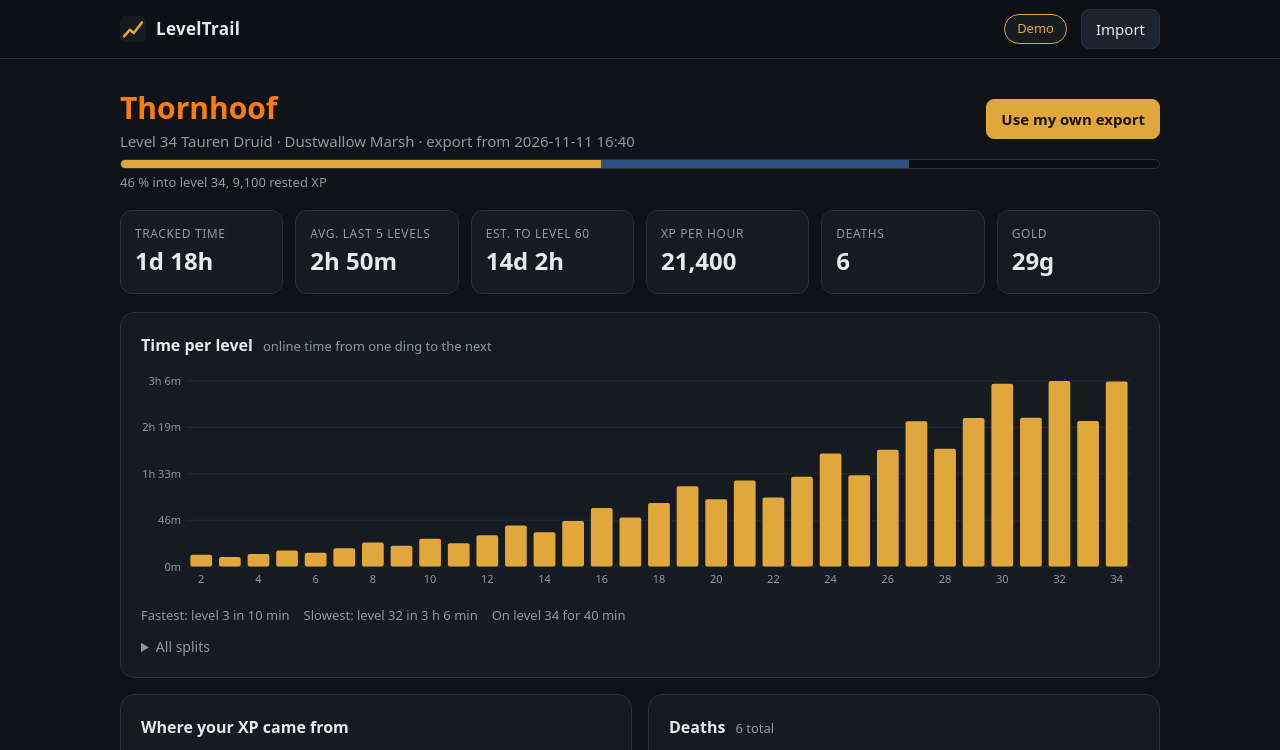
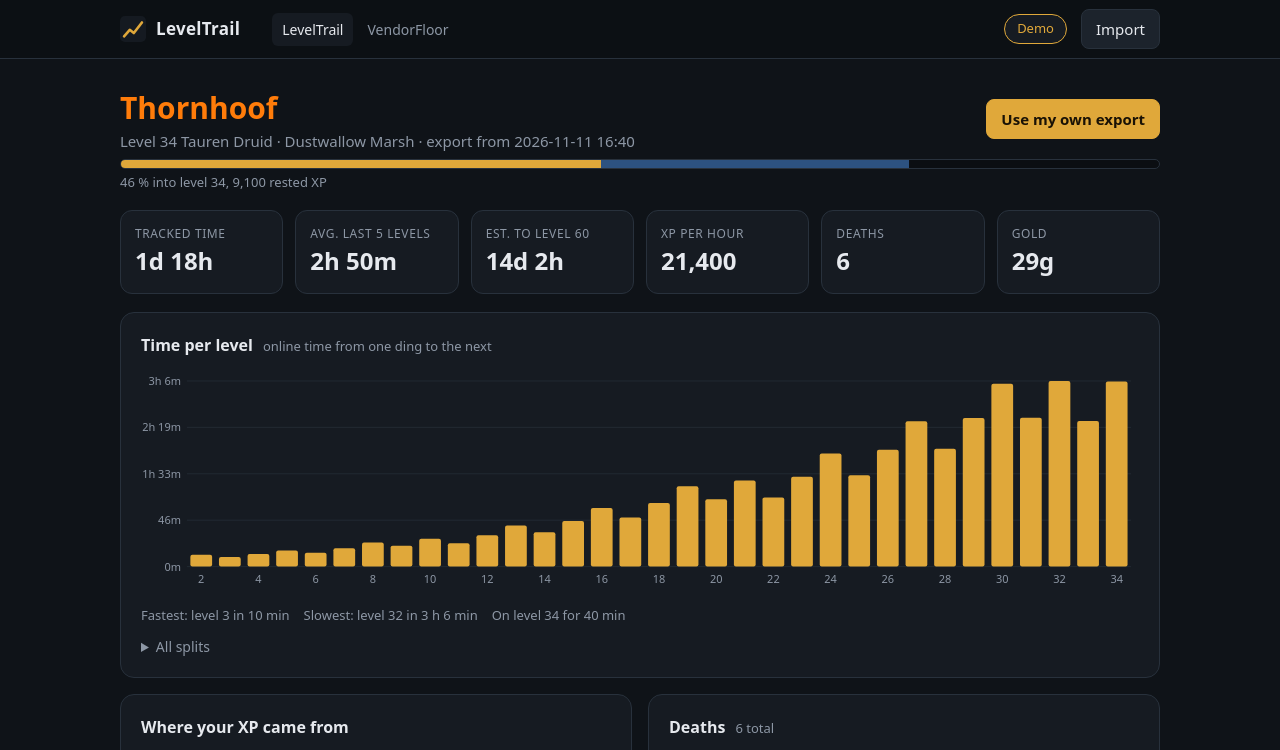
Before and after one commit to Bencepo/LevelTrail, a plain HTML site: page web/index.html in a window 1280 px wide. Both pictures are taken after a click on the button "Try a demo character". Shown: the top 750 px of the page. Drawn offline with Linux system fonts and the light colour scheme.

Commit message:
1.1.0-beta: VendorFloor profit in the export, gold per hour per session, site navigation
Co-Authored-By: Claude Opus 5.5 <noreply@anthropic.com>
Claude-Session: https://claude.ai/code/session_01Wgy9Mu5PkoPuhNSwen3MX5

```diff
--- a/web/index.html
+++ b/web/index.html
@@ -23,6 +23,7 @@ header.top .wrap{display:flex;align-items:center;gap:14px;height:58px}
 .brand{display:flex;align-items:center;gap:10px;font-weight:700;letter-spacing:.3px;font-size:17px}
 .brand svg{width:26px;height:26px}
 .spacer{flex:1}
+.nav{display:flex;gap:4px;margin-left:18px}.nav a{color:var(--muted);text-decoration:none;font-size:14px;padding:6px 10px;border-radius:6px}.nav a.on,.nav a:hover{color:var(--text);background:var(--panel)}
 .chars{display:flex;gap:6px;flex-wrap:wrap}
 .chip{border:1px solid var(--line);background:var(--panel);color:var(--text);border-radius:999px;padding:4px 12px;font-size:13px;cursor:pointer}
 .chip.on{border-color:var(--gold);color:var(--gold)}
@@ -84,6 +85,7 @@ footer{border-top:1px solid var(--line);margin-top:40px;padding:22px 0 40px;colo
 <body>
 <header class="top"><div class="wrap">
   <div class="brand"><svg viewBox="0 0 32 32"><rect width="32" height="32" rx="6" fill="#151a21"/><path d="M5 25 L12 17 L17 21 L27 8" stroke="#e0a83a" stroke-width="3.2" fill="none" stroke-linecap="round" stroke-linejoin="round"/></svg>LevelTrail</div>
+  <nav class="nav"><a class="on" href="../leveltrail/">LevelTrail</a><a href="../vendorfloor/">VendorFloor</a></nav>
   <div class="spacer"></div>
   <div class="chars" id="chars"></div>
   <button id="addBtn" class="hidden">Import</button>
@@ -170,7 +172,7 @@ function charId(c) { return `${c.name || "Unknown"}-${c.realm || ""}`; }
 function slim(d) {
   // keep what the viewer needs; drop quests, recipes, spells, bags and bank
   const c = d.char, o = {};
-  ["name","realm","class","race","date","ts","addonVersion","level","xp","xpMax","rested","online","splits","levelSince","xpSources","deaths","deathCount","goldDays","repairs","sessionMonths","sessions","libraryBooks","zones","pace","copper","zone","subzone","professions"].forEach(k => { if (c[k] !== undefined) o[k] = c[k]; });
+  ["name","realm","class","race","date","ts","addonVersion","level","xp","xpMax","rested","online","splits","levelSince","xpSources","deaths","deathCount","goldDays","repairs","sessionMonths","sessions","libraryBooks","vendorFloor","zones","pace","copper","zone","subzone","professions"].forEach(k => { if (c[k] !== undefined) o[k] = c[k]; });
   return o;
 }
 
@@ -269,6 +271,7 @@ function render() {
   const lb = c.libraryBooks;
   const months = arr(c.sessionMonths);
   const sessions = arr(c.sessions);
+  const hasFlips = !!c.vendorFloor || sessions.some(s => s.flipProfit != null);
   const others = Object.keys(chars).map(id => chars[id]).sort((a, b) => (b.level || 0) - (a.level || 0));
 
   $("view").innerHTML = `
@@ -331,6 +334,7 @@ function render() {
   <section class="card">
     <h2>Gold <span class="small">${c.repairs ? `repairs: ${gold(c.repairs.total)} in ${num(c.repairs.count)} visits` : ""}</span></h2>
     ${goldChart(c.goldDays)}
+    ${vfBlock(c.vendorFloor)}
   </section>
 
   <div class="grid2">
@@ -345,9 +349,9 @@ function render() {
 
     <section class="card">
       <h2>Play sessions</h2>
-      ${sessions.length || months.length ? `<div class="tblwrap" style="max-height:240px"><table><thead><tr><th>Day</th><th class="num">Time</th><th class="num">Levels</th><th class="num">Gold</th></tr></thead><tbody>
-        ${[...sessions].reverse().slice(0, 14).map(s => `<tr><td>${esc(s.date)}</td><td class="num">${dur((+s.minutes || 0) * 60)}</td><td class="num">${esc(s.levelStart)}→${esc(s.levelEnd)}</td><td class="num">${gold(s.copperDelta, true)}</td></tr>`).join("")}
-        ${[...months].reverse().map(m => `<tr><td>${esc(m.month)} (${esc(m.sessions)} days)</td><td class="num">${dur((+m.minutes || 0) * 60)}</td><td class="num">–</td><td class="num">${gold(m.copper, true)}</td></tr>`).join("")}
+      ${sessions.length || months.length ? `<div class="tblwrap" style="max-height:240px"><table><thead><tr><th>Day</th><th class="num">Time</th><th class="num">Levels</th><th class="num">Gold</th><th class="num">Gold/h</th>${hasFlips ? `<th class="num" title="VendorFloor profit in this session">Flips</th>` : ""}</tr></thead><tbody>
+        ${[...sessions].reverse().slice(0, 14).map(s => `<tr><td>${esc(s.date)}</td><td class="num">${dur((+s.minutes || 0) * 60)}</td><td class="num">${esc(s.levelStart)}→${esc(s.levelEnd)}</td><td class="num">${gold(s.copperDelta, true)}</td><td class="num">${perHour(s.copperDelta, s.minutes)}</td>${hasFlips ? `<td class="num">${s.flipProfit != null ? gold(s.flipProfit, true) : "–"}</td>` : ""}</tr>`).join("")}
+        ${[...months].reverse().map(m => `<tr><td>${esc(m.month)} (${esc(m.sessions)} days)</td><td class="num">${dur((+m.minutes || 0) * 60)}</td><td class="num">–</td><td class="num">${gold(m.copper, true)}</td><td class="num">${perHour(m.copper, m.minutes)}</td>${hasFlips ? `<td class="num">–</td>` : ""}</tr>`).join("")}
       </tbody></table></div>` : `<div class="empty">No sessions recorded yet.</div>`}
     </section>
   </div>
@@ -368,6 +372,21 @@ function render() {
     </div>
   </section>`;
   drawCard(c, S);
+}
+
+function perHour(copper, minutes) { minutes = +minutes || 0; return minutes >= 10 ? gold((+copper || 0) / (minutes / 60), true) : "–"; }
+function vfBlock(v) {
+  if (!v) return `<p class="small" style="margin:12px 0 0">Flipping auctions below vendor price? With <a href="../vendorfloor/">VendorFloor</a> installed, its profit shows up here.</p>`;
+  const days = arr(v.days).slice(-30);
+  const max = Math.max(1, ...days.map(d => Math.abs(+d.profit || 0)));
+  const W = 1000, H = 70;
+  const bw = Math.min(30, W / Math.max(1, days.length));
+  const bars = days.map((d, i) => { const h = Math.max(2, Math.abs(+d.profit || 0) / max * (H - 6)); return `<rect x="${i * bw + bw * .15}" y="${H - h}" width="${bw * .7}" height="${h}" rx="2" fill="${(+d.profit || 0) < 0 ? "#d0634f" : "#5aa77a"}"><title>${esc(d.d)}: ${gold(d.profit)}</title></rect>`; }).join("");
+  return `<div style="margin-top:16px;padding-top:14px;border-top:1px solid var(--line)">
+    <div class="row" style="justify-content:space-between"><b>VendorFloor flips <span class="small" style="font-weight:400">all characters</span></b>
+    <span class="small">profit ${gold(v.profit)} · ${num(v.buys)} buys · still to sell ${gold(v.unsoldValue, true)}</span></div>
+    ${days.length ? `<svg viewBox="0 0 ${W} ${H}" width="100%" style="margin-top:8px" role="img" aria-label="Profit per day">${bars}</svg><div class="small">Profit per day, last ${days.length} day${days.length === 1 ? "" : "s"}. <a href="../vendorfloor/">Details on the VendorFloor page</a></div>` : ""}
+  </div>`;
 }
 
 /* ---------- share card ---------- */
@@ -444,7 +463,8 @@ const DEMO = (() => {
     online: online + 2400, splits, levelSince: { level: 34, online, date: splits[splits.length - 1].date },
     xpSources: { quest: q, kill: k, explore: e, total: Math.round(total * 1.03), byLevel }, deaths, deathCount: deaths.length,
     goldDays, copper: c, repairs: { total: 23450, count: 14 }, zone: "Dustwallow Marsh",
-    sessions: [{ date: "2026-11-09", minutes: 214, levelStart: 30, levelEnd: 32, copperDelta: 18400 }, { date: "2026-11-10", minutes: 168, levelStart: 32, levelEnd: 33, copperDelta: 9600 }, { date: "2026-11-11", minutes: 121, levelStart: 33, levelEnd: 34, copperDelta: 7300 }],
+    sessions: [{ date: "2026-11-09", minutes: 214, levelStart: 30, levelEnd: 32, copperDelta: 18400, flipProfit: 6200 }, { date: "2026-11-10", minutes: 168, levelStart: 32, levelEnd: 33, copperDelta: 9600, flipProfit: 3100 }, { date: "2026-11-11", minutes: 121, levelStart: 33, levelEnd: 34, copperDelta: 7300, flipProfit: 2500 }],
+    vendorFloor: { buys: 212, spent: 61200, sold: 118900, profit: 57700, unsoldUnits: 31, unsoldValue: 8400, days: [3,4,5,6,7,8,9,10,11].map(n => ({ d: `2026-11-${String(n).padStart(2, "0")}`, profit: 2000 + ((n * 2711) % 9000) })) },
     pace: { level: 34, maxLevel: 60, xpPerHour: 21400, sessionXpPerHour: 23800, levelsUsed: 5, secToNext: 2770, secToCap: 1218000 },
     zones: [["The Barrens", 52000, 98000, 2], ["Stonetalon Mountains", 31000, 64000, 1], ["Ashenvale", 29000, 61000, 1], ["Durotar", 14000, 12000, 0], ["Thousand Needles", 12500, 30000, 1], ["Dustwallow Marsh", 6100, 14000, 0]].map(([zone, time, xp, deaths]) => ({ zone, time, xp, deaths })),
     libraryBooks: { count: 12, total: 40, missing: [{ title: "Nar'thalas Almanac, Vol. 74" }, { title: "Arcanic Systems Manual" }] } };
```
Also changed, not shown: 3 other files.
